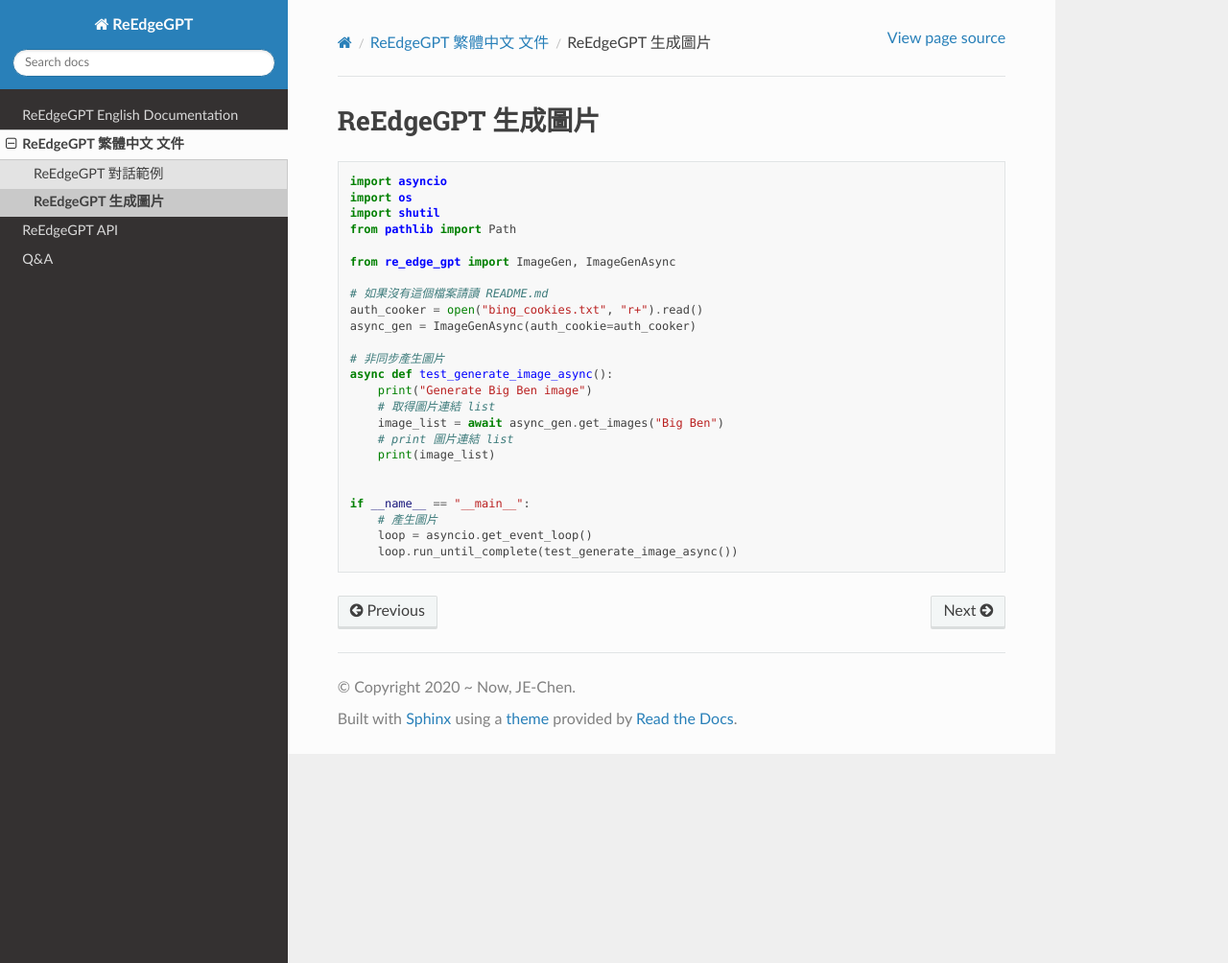
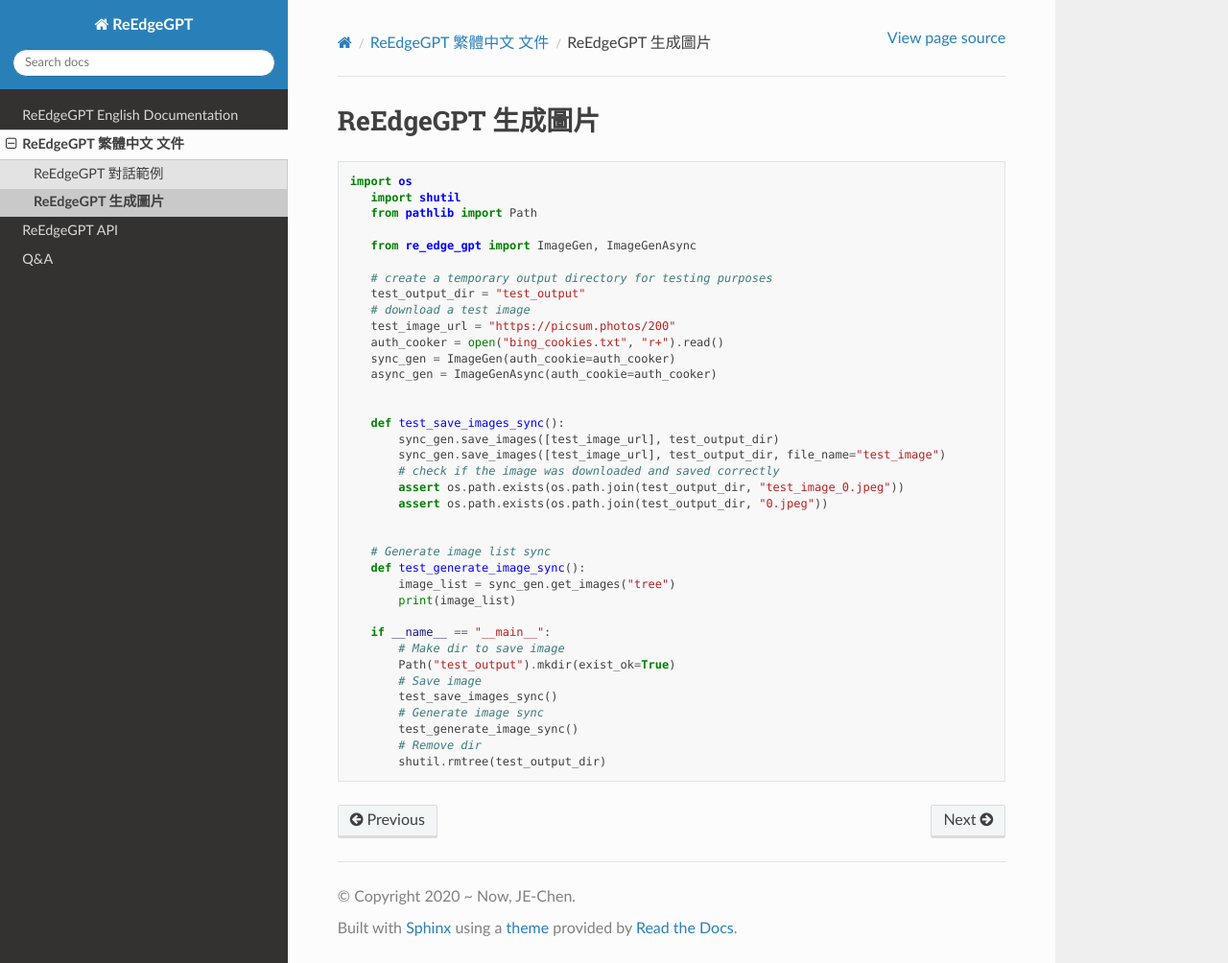
Before and after one commit to Integration-Automation/ReEdgeGPT, a Sphinx documentation site: the page built from docs/source/docs/Zh/generate_image.rst, in a window 1280 px wide and 1004 px high. Shown: the whole window at 96% size. Built offline with Sphinx 7.4.7 and the Read the Docs theme 2.0.0, drawn with Linux system fonts in a browser that asks for light colours.

Commit message:
Refactor docs

```diff
--- a/docs/source/docs/QA.rst
+++ b/docs/source/docs/QA.rst
@@ -5,6 +5,8 @@
 
 .. code-block:: markdown
 
+    * Q: RuntimeError: This event loop is already running
+        * A: If you are using Jupyter, pls use nest_asyncio.apply()
     * Q: Exception: UnauthorizedRequest: Cannot retrieve user status.
         * A: Renew your cookie file.
     * Q: Exception: conversationSignature
--- a/docs/source/docs/Zh/generate_image.rst
+++ b/docs/source/docs/Zh/generate_image.rst
@@ -3,27 +3,40 @@
 
 .. code-block:: python
 
-    import asyncio
-    import os
+ import os
     import shutil
     from pathlib import Path
 
     from re_edge_gpt import ImageGen, ImageGenAsync
 
-    # 如果沒有這個檔案請讀 README.md
+    # create a temporary output directory for testing purposes
+    test_output_dir = "test_output"
+    # download a test image
+    test_image_url = "https://picsum.photos/200"
     auth_cooker = open("bing_cookies.txt", "r+").read()
+    sync_gen = ImageGen(auth_cookie=auth_cooker)
     async_gen = ImageGenAsync(auth_cookie=auth_cooker)
 
-    # 非同步產生圖片
-    async def test_generate_image_async():
-        print("Generate Big Ben image")
-        # 取得圖片連結 list
-        image_list = await async_gen.get_images("Big Ben")
-        # print 圖片連結 list
+
+    def test_save_images_sync():
+        sync_gen.save_images([test_image_url], test_output_dir)
+        sync_gen.save_images([test_image_url], test_output_dir, file_name="test_image")
+        # check if the image was downloaded and saved correctly
+        assert os.path.exists(os.path.join(test_output_dir, "test_image_0.jpeg"))
+        assert os.path.exists(os.path.join(test_output_dir, "0.jpeg"))
+
+
+    # Generate image list sync
+    def test_generate_image_sync():
+        image_list = sync_gen.get_images("tree")
         print(image_list)
 
-
     if __name__ == "__main__":
-        # 產生圖片
-        loop = asyncio.get_event_loop()
-        loop.run_until_complete(test_generate_image_async())
+        # Make dir to save image
+        Path("test_output").mkdir(exist_ok=True)
+        # Save image
+        test_save_images_sync()
+        # Generate image sync
+        test_generate_image_sync()
+        # Remove dir
+        shutil.rmtree(test_output_dir)
```
Also changed, not shown: README.md (+1 -12 lines), docs/source/docs/Eng/chat_example.rst (+12 -25 lines), docs/source/docs/Eng/generate_image.rst (+26 -13 lines), docs/source/docs/Zh/chat_example.rst (+12 -25 lines).
